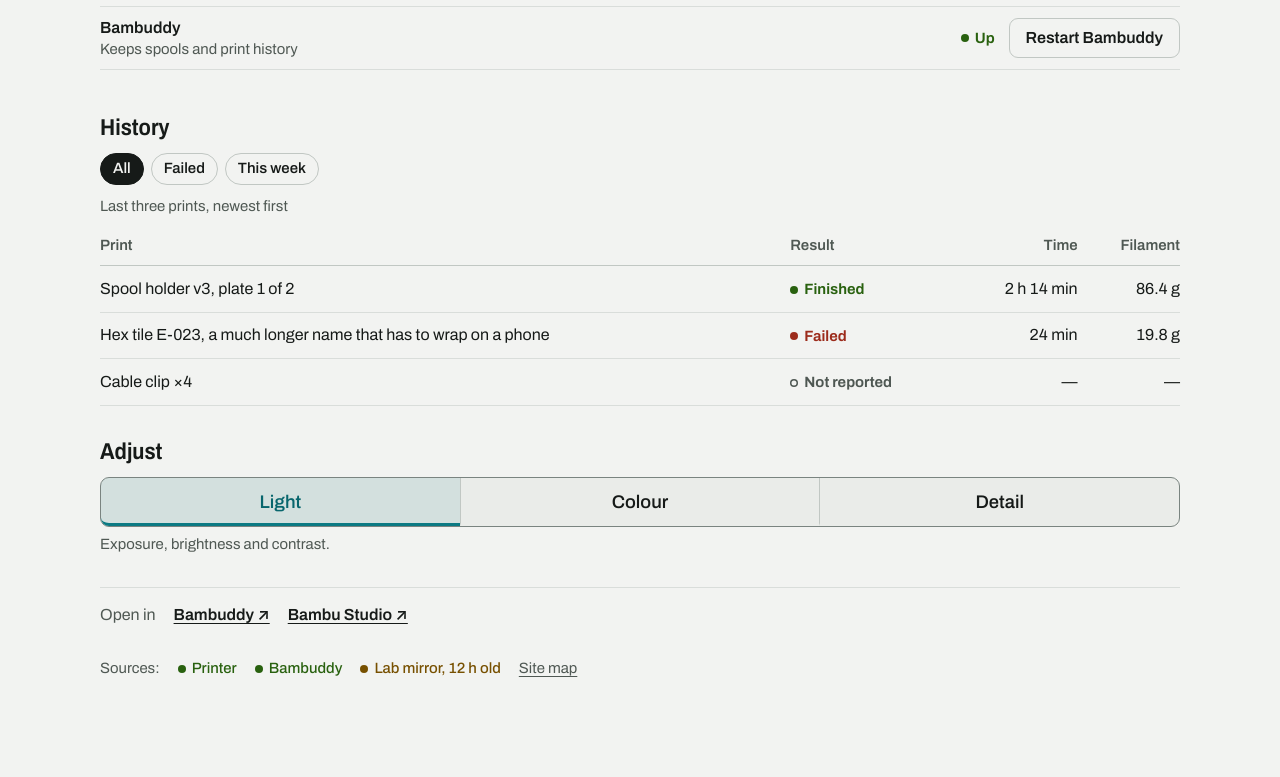
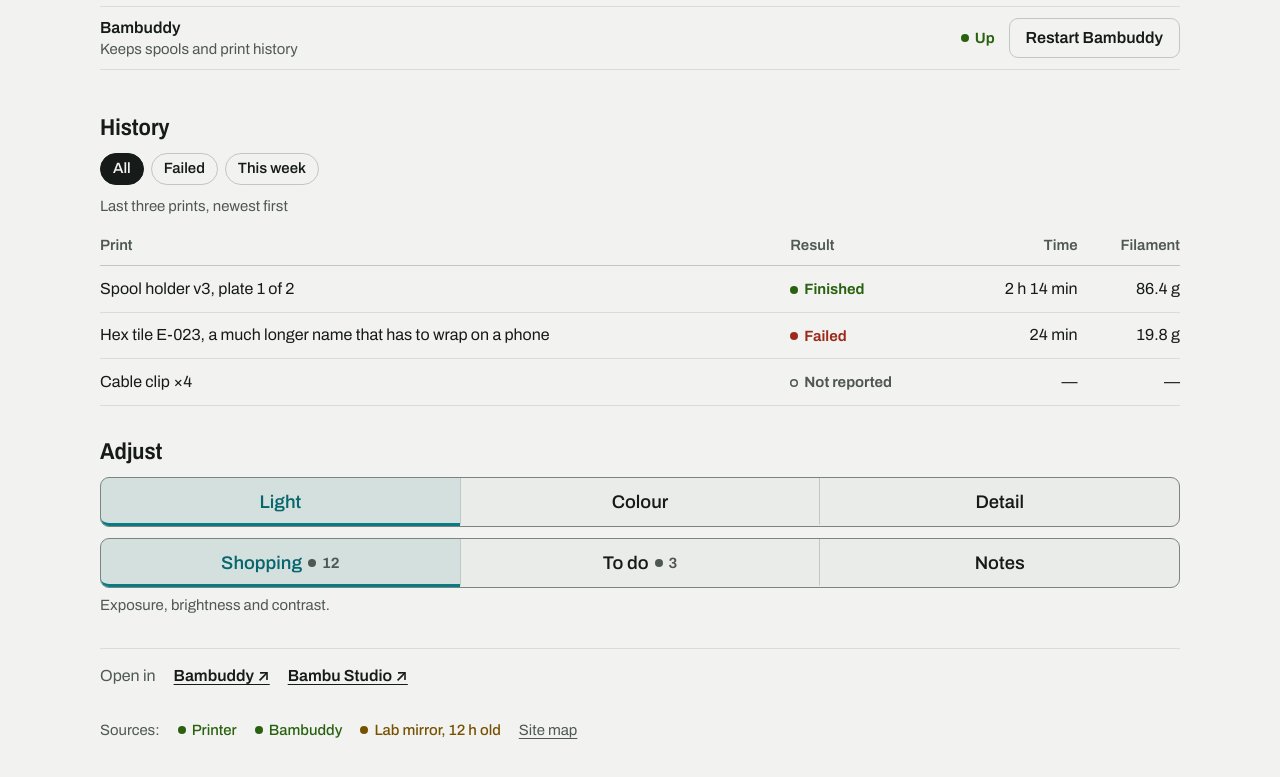
Before and after one commit to azmusgb/appliance-ui, a website: page demo/page.html in a window 1280 px wide. Shown: the part 971-1748 px from the top of the page. Before the commit the page ends 1696 px from the top, so only its background shows below. Drawn offline with Linux system fonts and the light colour scheme; files whose address does not match are found by name.

Commit message:
Kit 2.16.0: a tab's count drops under its label where the tab is narrow
Pi Hub's Lists at 320 px cut "Shopping 12" in a third of the width. The tab now wraps
what follows its label instead (the label itself stays whole); the tab stays at least
48 px. Test fails on the previous rule, passes now; demo has a Lists-shaped strip.

Co-Authored-By: Claude Opus 5.5 <noreply@anthropic.com>

```diff
--- a/demo/page.html
+++ b/demo/page.html
@@ -71,6 +71,7 @@
   <section class="ui-section" aria-labelledby="adjust-h">
     <h2 id="adjust-h">Adjust</h2>
     <div class="ui-tabs" id="adjust-tabs" role="tablist" aria-label="Adjust"><button type="button" role="tab" id="tab-light" aria-selected="true" aria-controls="adjust-panel">Light</button><button type="button" role="tab" id="tab-colour" aria-selected="false" aria-controls="adjust-panel" tabindex="-1">Colour</button><button type="button" role="tab" id="tab-detail" aria-selected="false" aria-controls="adjust-panel" tabindex="-1">Detail</button></div>
+    <div class="ui-tabs" id="list-tabs" role="tablist" aria-label="Lists"><button type="button" role="tab" id="tab-shopping" aria-selected="true">Shopping <span class="ui-chip">12</span></button><button type="button" role="tab" id="tab-todo" aria-selected="false" tabindex="-1">To do <span class="ui-chip">3</span></button><button type="button" role="tab" id="tab-notes" aria-selected="false" tabindex="-1">Notes</button></div>
     <div id="adjust-panel" role="tabpanel" aria-labelledby="tab-light"><p class="ui-section__note">Exposure, brightness and contrast.</p></div>
   </section>
   <p class="ui-tools">Open in <a href="#">Bambuddy ↗</a><a href="#">Bambu Studio ↗</a></p>
--- a/src/components.css
+++ b/src/components.css
@@ -73,10 +73,10 @@
    48 px high, 16 px labels (keep each to a word or two). The selected tab is marked three ways (an accent wash, accent
    text and a 3 px accent bar along its foot), so colour is never the only cue; the bar is a border, so it survives
    forced colours. Markup: role="tablist" on the strip, role="tab" and aria-selected on each button, and the app moves
-   focus between tabs with the arrow keys (the ARIA tabs pattern). A focused tab sits above its neighbours, so its
-   ring is never hidden. */
+   focus between tabs with the arrow keys (the ARIA tabs pattern). Where a tab is narrow, what follows its label (a
+   count) drops under it rather than being cut. A focused tab sits above its neighbours, so its ring is never hidden. */
 .ui-tabs{display:flex;margin:0;padding:0;border:1px solid var(--ui-field-line);border-radius:var(--ui-r-3);background:var(--ui-surface-2)}
-.ui-tabs>:is(button,a){flex:1 1 0;min-width:0;display:flex;align-items:center;justify-content:center;gap:6px;min-height:48px;margin:0;padding:3px calc(var(--ui-space)*3) 0;border:0;border-bottom:3px solid transparent;border-radius:0;background:transparent;color:var(--ui-text);font:550 var(--ui-fs-4)/1.2 var(--ui-font);white-space:nowrap;text-decoration:none;cursor:pointer}
+.ui-tabs>:is(button,a){flex:1 1 0;min-width:0;display:flex;flex-wrap:wrap;align-items:center;align-content:center;justify-content:center;gap:2px 6px;min-height:48px;margin:0;padding:5px calc(var(--ui-space)*2) 2px;border:0;border-bottom:3px solid transparent;border-radius:0;background:transparent;color:var(--ui-text);font:550 var(--ui-fs-4)/1.2 var(--ui-font);white-space:nowrap;text-decoration:none;cursor:pointer}
 .ui-tabs>:is(button,a)+:is(button,a){border-left:1px solid var(--ui-line-2)}
 .ui-tabs>:first-child{border-radius:calc(var(--ui-r-3) - 1px) 0 0 calc(var(--ui-r-3) - 1px)}
 .ui-tabs>:last-child{border-radius:0 calc(var(--ui-r-3) - 1px) calc(var(--ui-r-3) - 1px) 0}
```
Also changed, not shown: tests/tabs.test.mjs (+10 -0 lines), demo/screens/page-desktop-dark.png, demo/screens/page-desktop-light.png, demo/screens/page-phone-dark.png, demo/screens/page-phone-light.png, dist/components.css.
